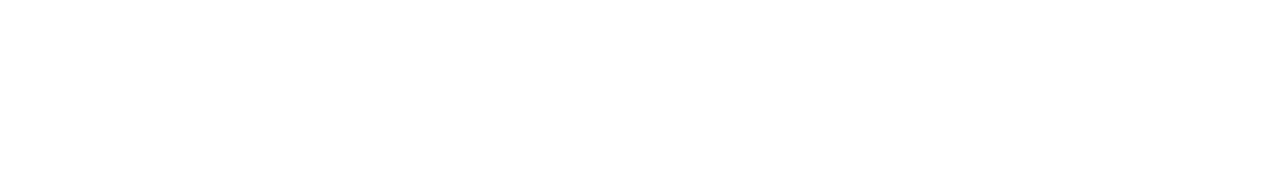
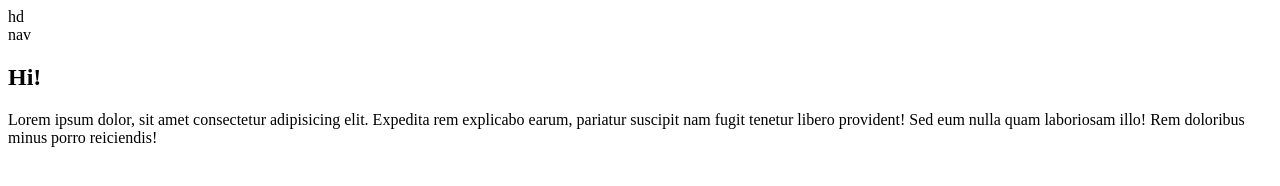
Before and after one commit to elis4bet-b4nks/slutprojekt2025, a plain HTML site: page index.html in a window 1280 px wide. Drawn offline with Linux system fonts and the light colour scheme.

Commit message:
börjat arbeta med layouten

```diff
--- a/index.html
+++ b/index.html
@@ -7,6 +7,24 @@
     <link rel="stylesheet" href="css/style.css">
 </head>
 <body>
-
+    <div id="container">
+        <header>
+            hd
+        </header>
+        <nav>
+            nav
+        </nav>
+        <section>
+            <h1>
+                Hi!
+            </h1>
+            <p>
+                Lorem ipsum dolor, sit amet consectetur adipisicing elit. Expedita rem explicabo earum, pariatur suscipit nam fugit tenetur libero provident! Sed eum nulla quam laboriosam illo! Rem doloribus minus porro reiciendis!
+            </p>
+        </section>
+        <div>
+            <img src="" alt="">
+        </div>
+    </div>
 </body>
 </html>
```
Also changed, not shown: contact.html (added, +12 -0 lines), questions.html (added, +12 -0 lines), works.html (added, +12 -0 lines).
